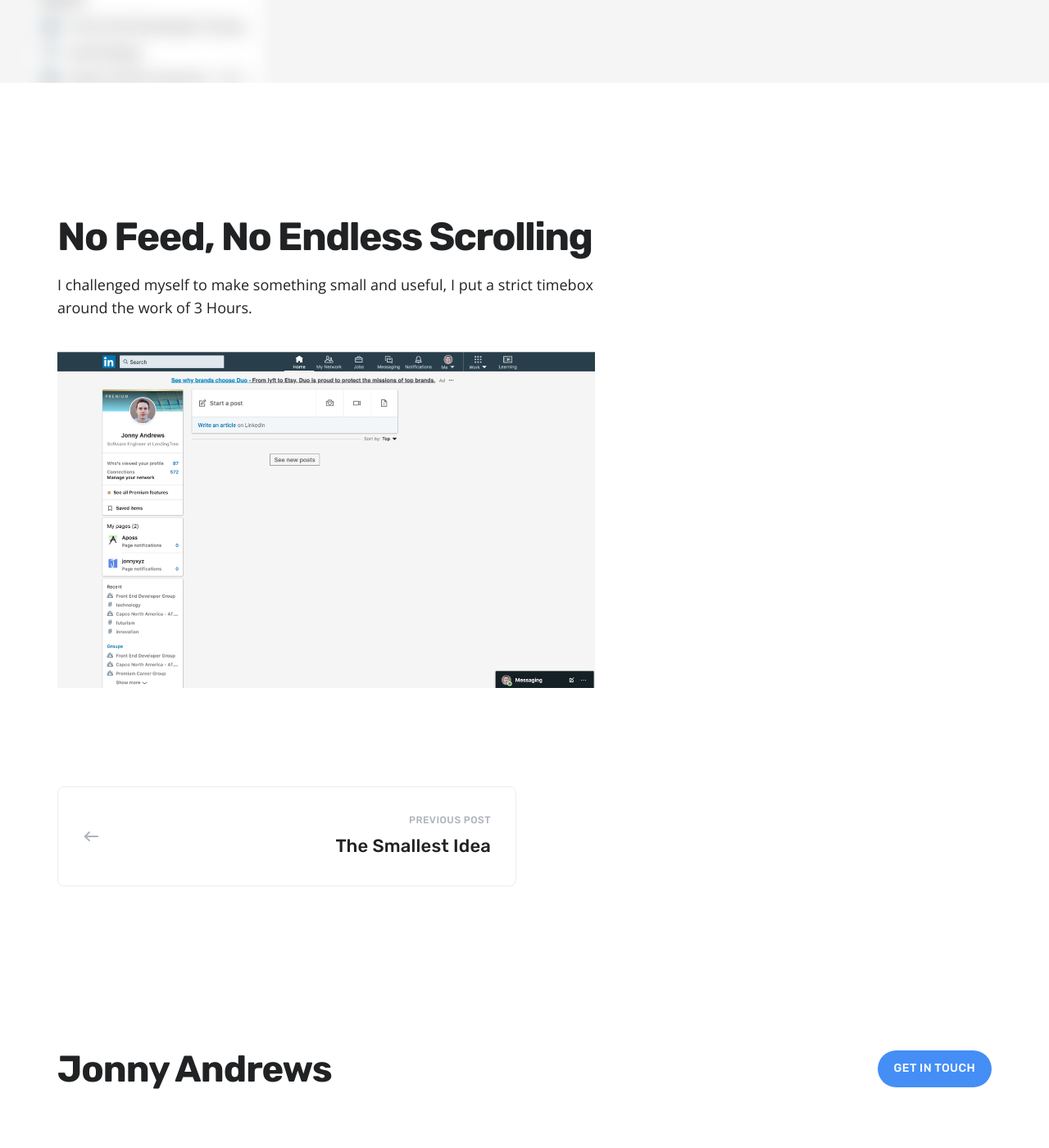
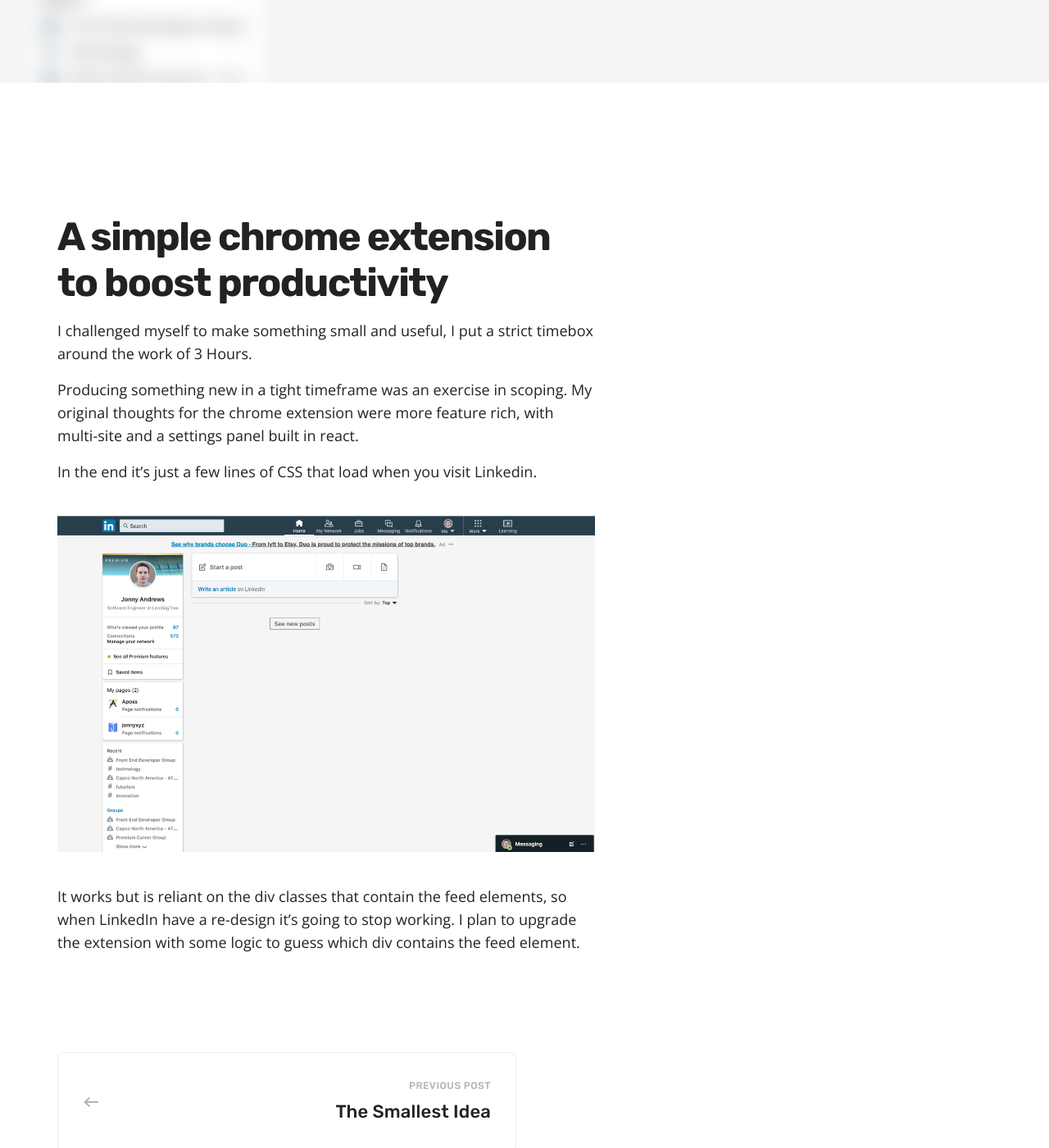
Before and after one commit to jonathanandrewsuk/jonathanandrewsuk.github.io, a Jekyll site: the page built from _posts/2019-11-15-no-feed-linkedin.md, in a window 1280 px wide and 1400 px high, scrolled down 1279 px. Shown: the whole window at 82% size. Built offline with Jekyll 4.4.1, drawn with Linux system fonts in a browser that asks for light colours; nearby versions of some CDN libraries.

Commit message:
Update 2019-11-15-no-feed-linkedin.md

```diff
--- a/_posts/2019-11-15-no-feed-linkedin.md
+++ b/_posts/2019-11-15-no-feed-linkedin.md
@@ -5,8 +5,14 @@
 title: No Feed LinkedIn
 description: Removing the LinkedIn newsfeed with a chrome extension
 ---
-## No Feed, No Endless Scrolling
+## A simple chrome extension to boost productivity
 
 I challenged myself to make something small and useful, I put a strict timebox around the work of 3 Hours.
 
+Producing something new in a tight timeframe was an exercise in scoping. My original thoughts for the chrome extension were more feature rich, with multi-site and a settings panel built in react.
+
+In the end it's just a few lines of CSS that load when you visit Linkedin.
+
 ![no-feed-screenshot]({{site.baseurl}}/images/ne-feedas.png)
+
+It works but is reliant on the div classes that contain the feed elements, so when LinkedIn have a re-design it's going to stop working. I plan to upgrade the extension with some logic to guess which div contains the feed element.
```
